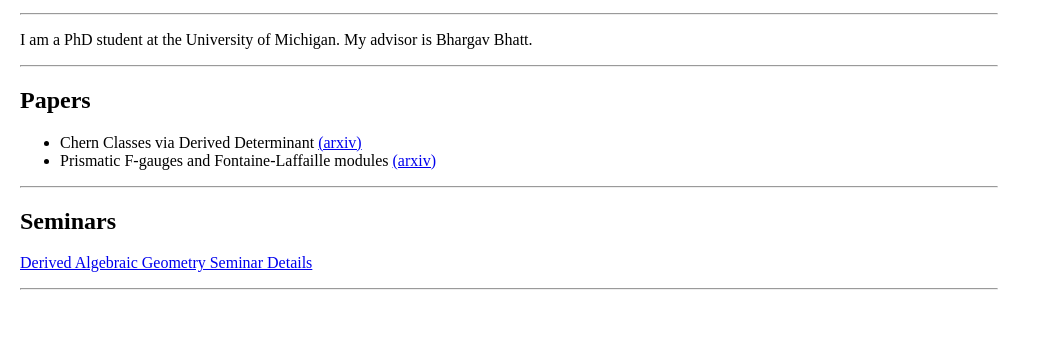
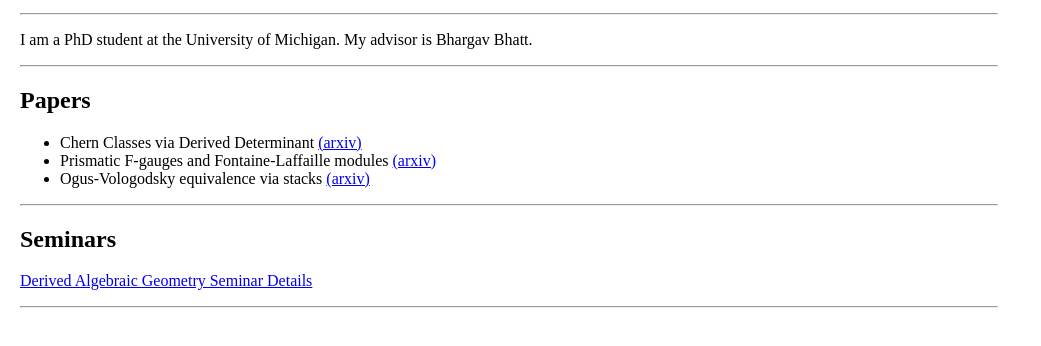
Before and after one commit to tmgleb/webpage, a plain HTML site: page index.html in a window 1280 px wide. Shown: the part 108-454 px from the top of the page, without its empty margins (0-1041 px from the left). Drawn offline with Linux system fonts and the light colour scheme.

Commit message:
Update index.html

```diff
--- a/index.html
+++ b/index.html
@@ -21,6 +21,7 @@
         <ul>
           <li>Chern Classes via Derived Determinant <a href="https://arxiv.org/abs/1909.07415">(arxiv)</a></li>
           <li>Prismatic F-gauges and Fontaine-Laffaille modules <a href="https://arxiv.org/abs/2402.17755">(arxiv)</a></li>
+          <li>Ogus-Vologodsky equivalence via stacks <a href="https://arxiv.org/abs/2604.04317">(arxiv)</a></li>
         </ul>
 
         <hr size="2" width="100%" align="center">
```
